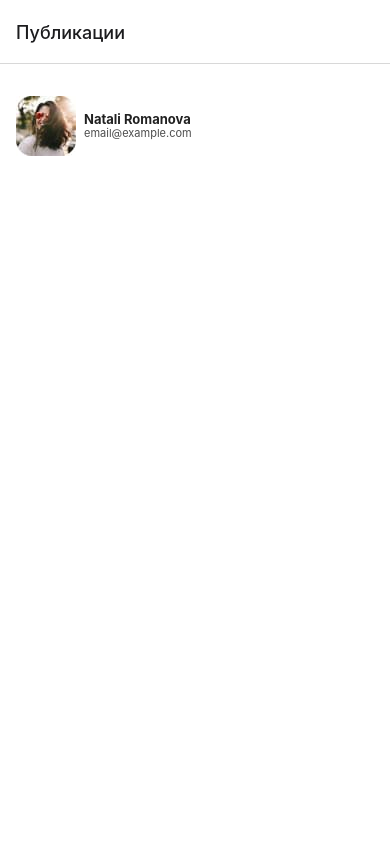
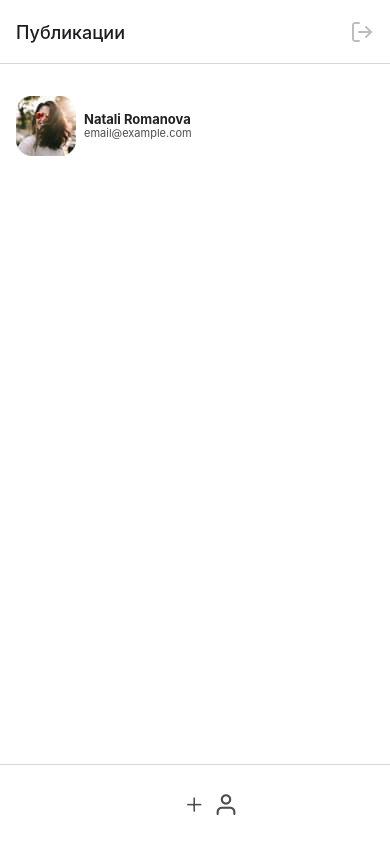
Before and after one commit to Icenn85/react-native-homework, a React Native app in the folder react-native-project/: screen / in a window 390 px wide. Built offline with nearby package versions, Linux system fonts and the light colour scheme.

Commit message:
add next part of task 4

```diff
--- a/react-native-project/Screens/mainScreen/CreatePostsScreen.jsx
+++ b/react-native-project/Screens/mainScreen/CreatePostsScreen.jsx
@@ -1,4 +1,4 @@
-import React from "react";
+import React, { useState } from "react";
 
 import {
   ImageBackground,
--- a/react-native-project/router.js
+++ b/react-native-project/router.js
@@ -4,9 +4,11 @@ import { createBottomTabNavigator } from "@react-navigation/bottom-tabs";
 import { AntDesign } from "@expo/vector-icons";
 import { Ionicons } from "@expo/vector-icons";
 import { Feather } from "@expo/vector-icons";
+import { TouchableOpacity } from "react-native";
+
 
 const AuthStack = createStackNavigator();
-const MainTab = createStackNavigator();
+const MainTab = createBottomTabNavigator();
 
 import RegistrationScreen from "./Screens/auth/RegistrationScreen";
 import LoginScreen from "./Screens/auth/LoginScreen";
@@ -38,6 +40,7 @@ export const useRoute = (isAuth) => {
         tabBarStyle: {
           height: 80,
           alignItems: "center",
+          justifyContent: "center",
         },
         tabBarActiveTintColor: "#ffffff",
         tabBarInactiveTintColor: "rgba(33, 33, 33, 0.8)",
@@ -51,9 +54,22 @@ export const useRoute = (isAuth) => {
           headerTitle: "Публикации",
           tabBarItemStyle: {
             height: 40,
+            maxWidth: 70,
             alignSelf: "center",
+            borderRadius: 20,
             marginRight: 31,
           },
+          headerRight: () => (
+            <TouchableOpacity
+              style={{
+                flex: 1,
+                justifyContent: "center",
+                right: 16,
+              }}
+            >
+              <Feather name="log-out" size={24} color="#BDBDBD" />
+            </TouchableOpacity>
+          ),
           tabBarIcon: ({ focused, size, color }) => (
             <AntDesign name="appstore-o" size={size} color={color} />
           ),
@@ -66,7 +82,9 @@ export const useRoute = (isAuth) => {
           headerTitle: "Создать публикацию",
           tabBarItemStyle: {
             height: 40,
+            maxWidth: 70,
             alignSelf: "center",
+            borderRadius: 20,
             marginRight: 31,
           },
           tabBarIcon: ({ focused, size, color }) => (
@@ -81,7 +99,9 @@ export const useRoute = (isAuth) => {
           headerShown: false,
           tabBarItemStyle: {
             height: 40,
+            maxWidth: 70,
             alignSelf: "center",
+            borderRadius: 20,
           },
           tabBarIcon: ({ focused, size, color }) => (
             <Feather name="user" size={size} color={color} />
```
